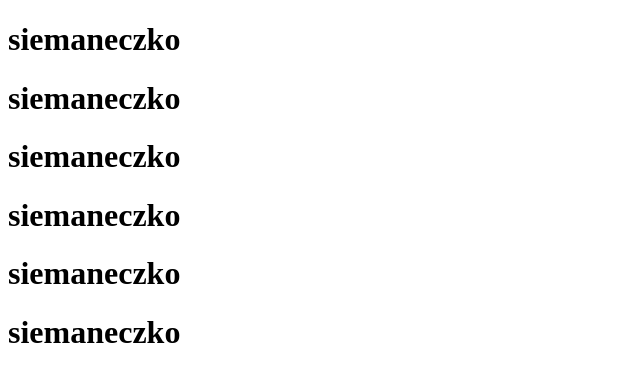
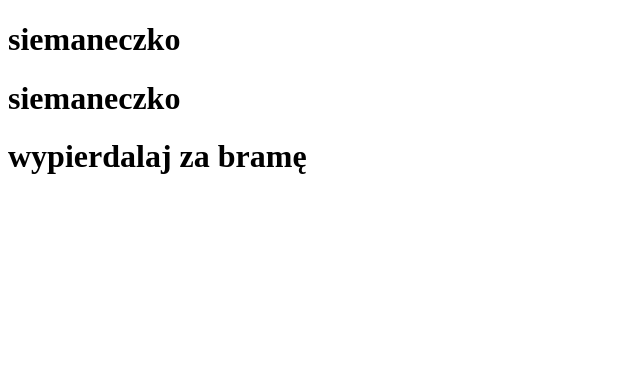
Before and after one commit to AlterMimro/test-2, a plain HTML site: page index.html in a window 1280 px wide. Shown: the whole page, without its empty margins (0-640 px from the left). Drawn offline with Linux system fonts and the light colour scheme.

Commit message:
added wypierdalaj

```diff
--- a/index.html
+++ b/index.html
@@ -14,17 +14,7 @@
     </h1>
     <h1>siemaneczko
 
-    </h1>
-    <h1>siemaneczko
-
-    </h1>
-    <h1>siemaneczko
-
-    </h1>
-    <h1>siemaneczko
-
-    </h1>
-    <h1>siemaneczko
+        <h1>wypierdalaj za bramę</h1>
 
     </h1>
 </body>
```
